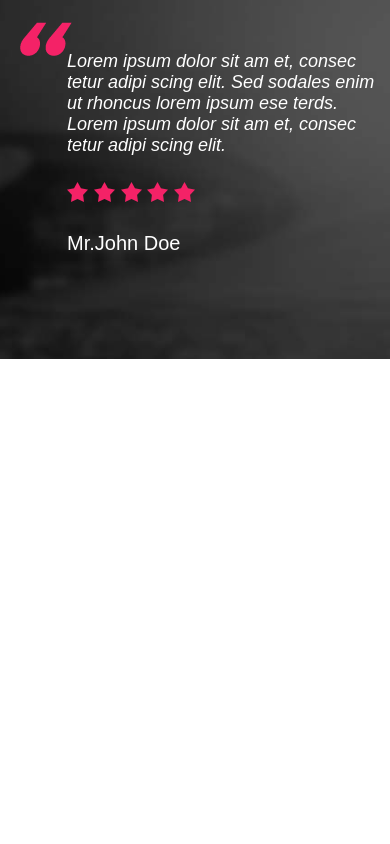
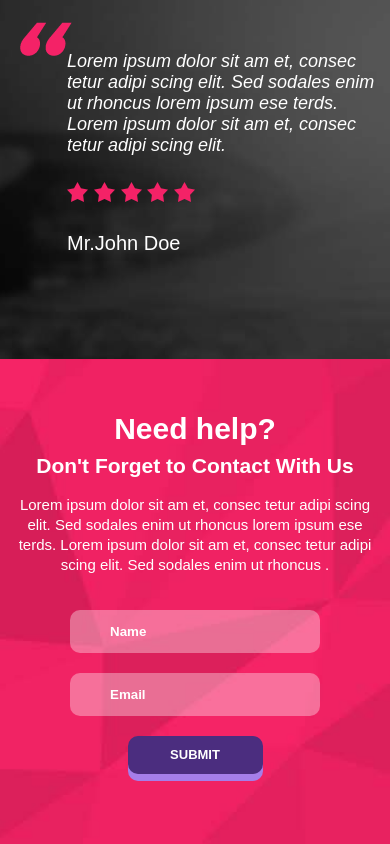
Before and after one commit to MarikParrish/bluerex, a React (Create React App) app: page / in a window 390 px wide. Shown: the part 9855-10699 px from the top of the page. Before the commit the page ends 10214 px from the top, so only its background shows below. Built offline with nearby package versions, Linux system fonts and the light colour scheme.

Commit message:
added and apadted help section

```diff
--- a/src/components/app/App.js
+++ b/src/components/app/App.js
@@ -13,6 +13,7 @@ import Agency from '../agency/Agency';
 import Work from '../work/Work';
 import Companies from '../companies/Companies';
 import Client from '../client/Client';
+import Help from '../help/Help';
 
 function App() {
   return (
@@ -25,6 +26,7 @@ function App() {
       <Work/>
       <Companies/>
       <Client/>
+      <Help/>
     </>
   );
 }
--- /dev/null
+++ b/src/components/help/Help.js
@@ -0,0 +1,22 @@
+import './help.scss';
+import './help-media.scss';
+
+
+const Help = () => {
+    return(
+        <div className="help">
+            <div className="container">
+                <h2 className="help__title title">Need help?</h2>
+                <div className="help__subtitle">Don't Forget to Contact With Us</div>
+                <div className="help__descr">Lorem ipsum dolor sit am et, consec tetur adipi scing elit. Sed sodales enim ut rhoncus lorem ipsum ese terds. Lorem ipsum dolor sit am et, consec tetur adipi scing elit. Sed sodales enim ut rhoncus .</div>
+                <form className='help__form'>
+                    <input type="text" placeholder='Name' />
+                    <input type="email" placeholder='Email' />
+                    <button className='help__btn btn-shadow'>Submit</button>
+                </form>
+            </div>
+        </div>
+    )
+}
+
+export default Help;
--- /dev/null
+++ b/src/components/help/help-media.scss
@@ -0,0 +1,68 @@
+@media (max-width:1200px){
+
+}
+
+@media (max-width:992px){
+    .help{
+        &__subtitle{
+            font-size: 26px;
+        }
+        &__descr{
+            font-size: 17px;
+            margin-top: 17px;
+        }
+
+        &__form{
+            input{
+                width: 275px;
+            }
+        }
+    }
+}
+
+@media (max-width:768px){
+    .help{
+        &__subtitle{
+            font-size: 24px;
+        }
+
+        &__descr{
+            font-size: 16px;
+            line-height: 22px;
+        }
+
+        &__form{
+            flex-wrap:wrap;
+            input{
+                width: 210px;
+                height: 43px;
+            }
+        }
+
+        &__btn{
+            margin: 0 auto;
+        }
+    }
+}
+
+@media (max-width:576px){
+    .help{
+        padding:55px 15px 70px 15px;
+
+        &__subtitle{
+            font-size: 21px;
+        }
+
+        &__descr{
+            font-size: 15px;
+            line-height: 20px;
+        }
+        &__form{
+            flex-wrap:nowrap;
+            flex-direction: column;
+            align-items: center;
+            margin-top: 35px;
+        }
+    }
+
+}
--- /dev/null
+++ b/src/components/help/help.scss
@@ -0,0 +1,48 @@
+.help{
+    padding-top: 85px;
+    padding-bottom: 88px;
+    background:url('../../resources/img/bg/help_bg.jpg') center center/cover no-repeat;
+    color:#fff;
+    text-align: center;
+
+    &__subtitle{
+        font-size: 28px;
+        font-weight: bold;
+        margin-top: 10px;
+    }
+
+    &__descr{
+        font-size: 18px;
+        margin-top: 20px;
+        line-height: 24px;
+    }
+
+    &__form{
+        display: flex;
+        margin-top: 66px;
+        gap: 20px;
+
+        &:active, :hover, :focus {
+            outline: 0;
+            outline-offset: 0;
+        }
+
+        input{
+            width: 450px;
+            border:none;
+            border-radius: 10px;
+            background:rgba(255, 255, 255, 0.349);
+            color:#fff;
+            padding-left: 40px;
+            &::placeholder{
+                color:#fff;
+                font-weight: bold;
+            }
+        }
+    }
+
+    &__btn{
+        background:#4b2d7f;
+        box-shadow: 0px 7px 0 0 #a57ee9;
+    }
+}
```
